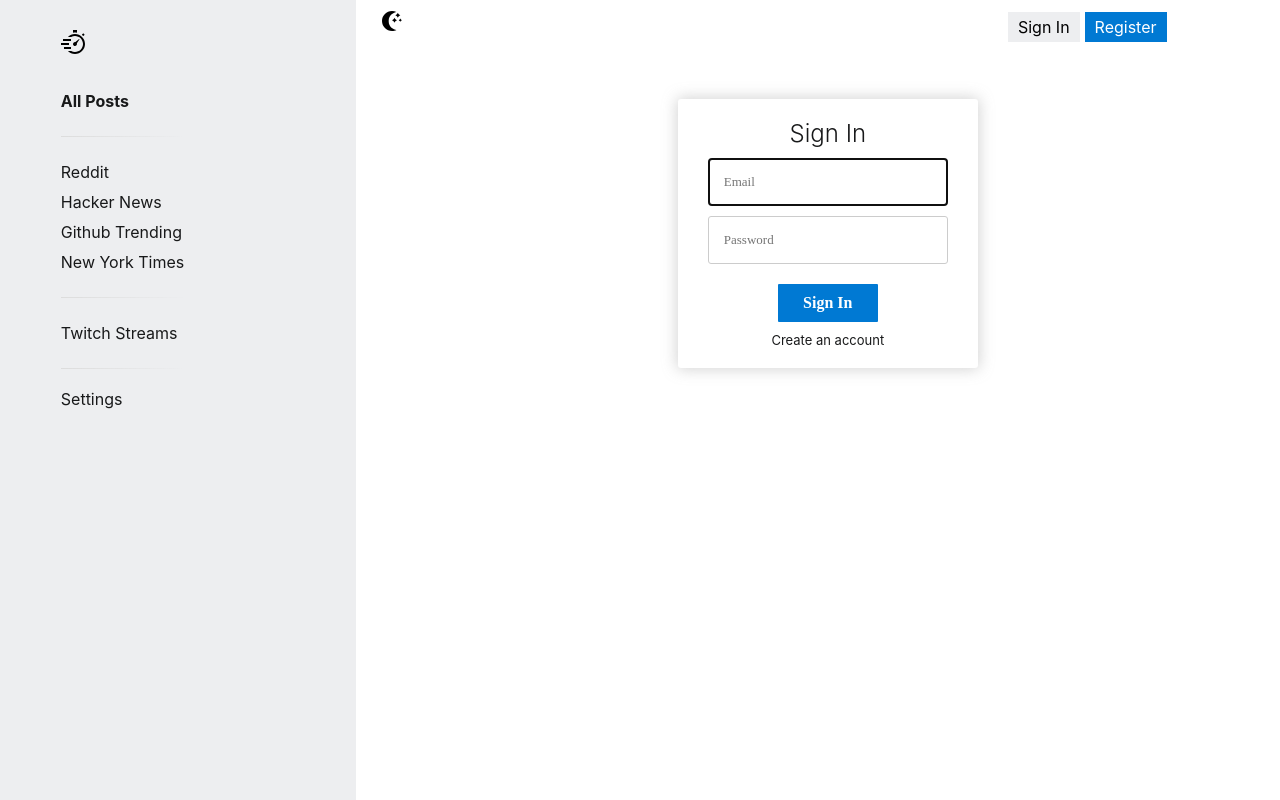
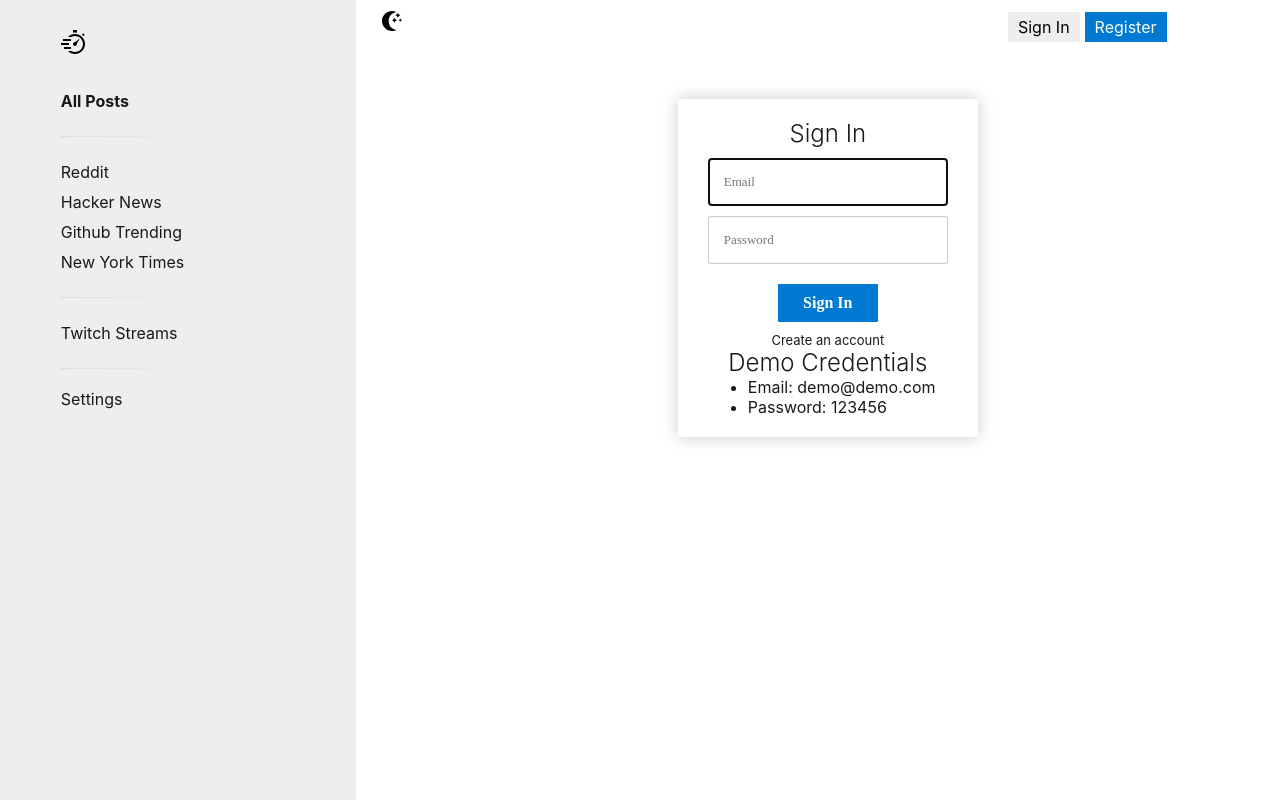
Before and after one commit to zksmith/procrastinator-app, a React (Create React App) app: page /signin in a window 1280 px wide. Built offline with nearby package versions, Linux system fonts and the light colour scheme; no server answers.

Commit message:
added demo account credentials

```diff
--- a/src/components/SignIn/SignIn.js
+++ b/src/components/SignIn/SignIn.js
@@ -38,6 +38,11 @@ const SignIn = () => {
         <a href='/register' className='underlink'>
           Create an account
         </a>
+        <h2 style={{ marginBottom: 0 }}>Demo Credentials</h2>
+        <ul style={{ margin: 0 }}>
+          <li>Email: demo@demo.com</li>
+          <li>Password: 123456</li>
+        </ul>
       </form>
     </div>
   );
```
